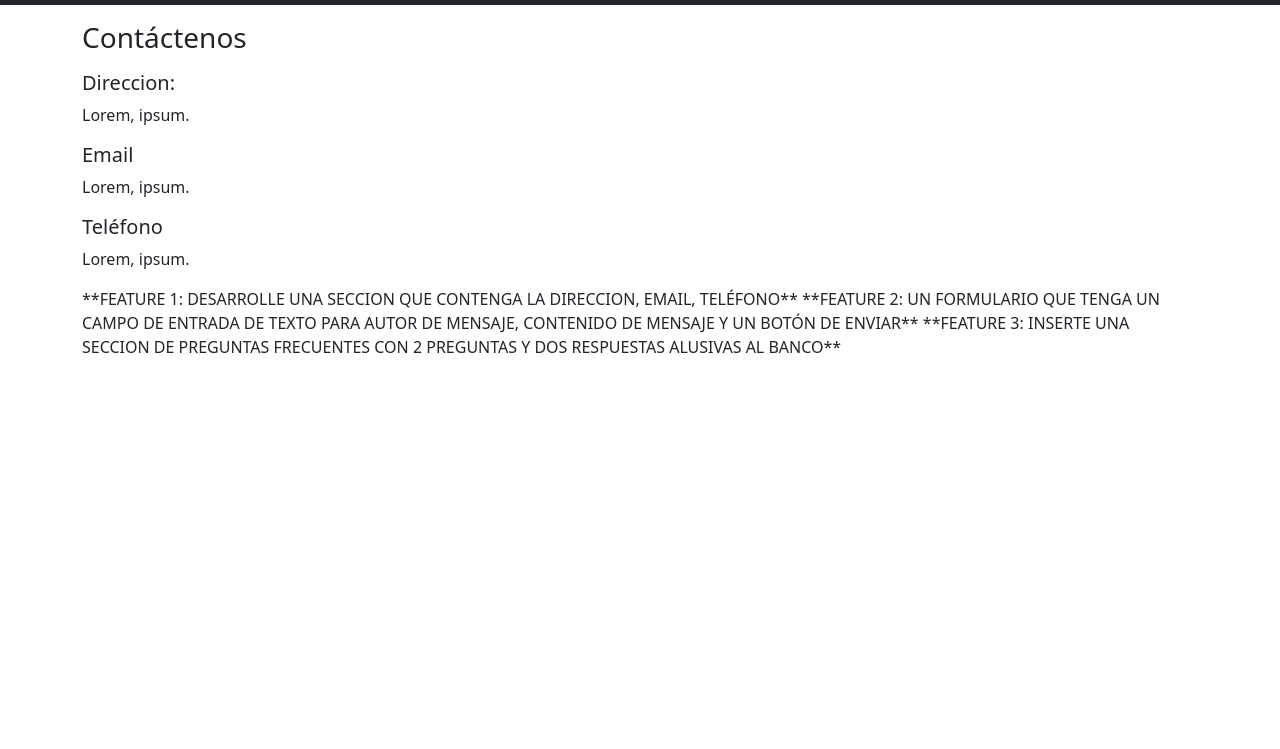
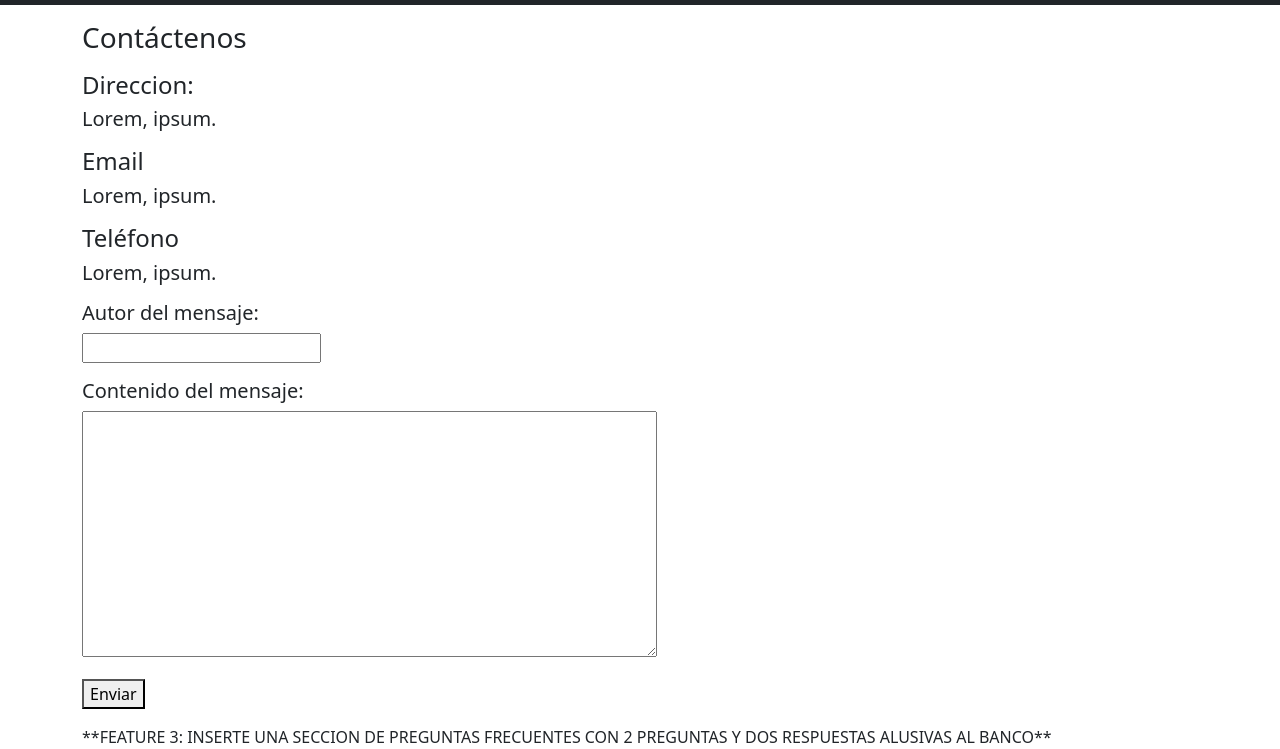
Before and after one commit to Domiciano/PasaporteGITEjercicioF, a plain HTML site: page contacus.html in a window 1280 px wide. Shown: the part 51-800 px from the top of the page. Drawn offline with nearby package versions, Linux system fonts and the light colour scheme.

Commit message:
Feature2: Se agregaron campos para los mensajes de usuario

```diff
--- a/contacus.html
+++ b/contacus.html
@@ -36,12 +36,13 @@
       <div class="container">
         <h3>Contáctenos</h3>
         <p>
-          <h5>Direccion:</h5> Lorem, ipsum.</p>
-          <h5>Email</h5>Lorem, ipsum.</p>
-          <h5>Teléfono</h5>Lorem, ipsum.</p>
-        **FEATURE 1: DESARROLLE UNA SECCION QUE CONTENGA LA DIRECCION, EMAIL, TELÉFONO**
-
-        **FEATURE 2: UN FORMULARIO QUE TENGA UN CAMPO DE ENTRADA DE TEXTO PARA AUTOR DE MENSAJE, CONTENIDO DE MENSAJE Y UN BOTÓN DE ENVIAR**
+          <h4>Direccion:</h4> <h5>Lorem, ipsum.</h5></p>
+          <h4>Email</h4><h5>Lorem, ipsum.</h5></p>
+          <h4>Teléfono</h4><h5>Lorem, ipsum.</h5></p>
+          <p></p>
+        <p><h5>Autor del mensaje: </h5><input type="text"></p>
+        <p><h5>Contenido del mensaje: </h5><textarea name="Mensaje" id="" cols="60" rows="10"></textarea></p>
+        <p><button>Enviar</button></p>
 
         **FEATURE 3: INSERTE UNA SECCION DE PREGUNTAS FRECUENTES CON 2 PREGUNTAS Y DOS RESPUESTAS ALUSIVAS AL BANCO**
 
```
